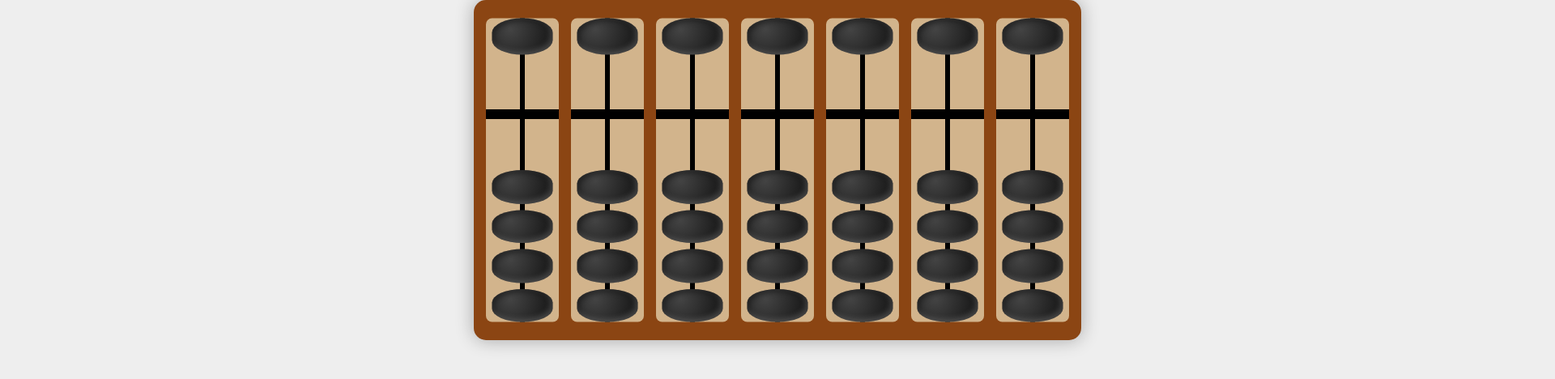
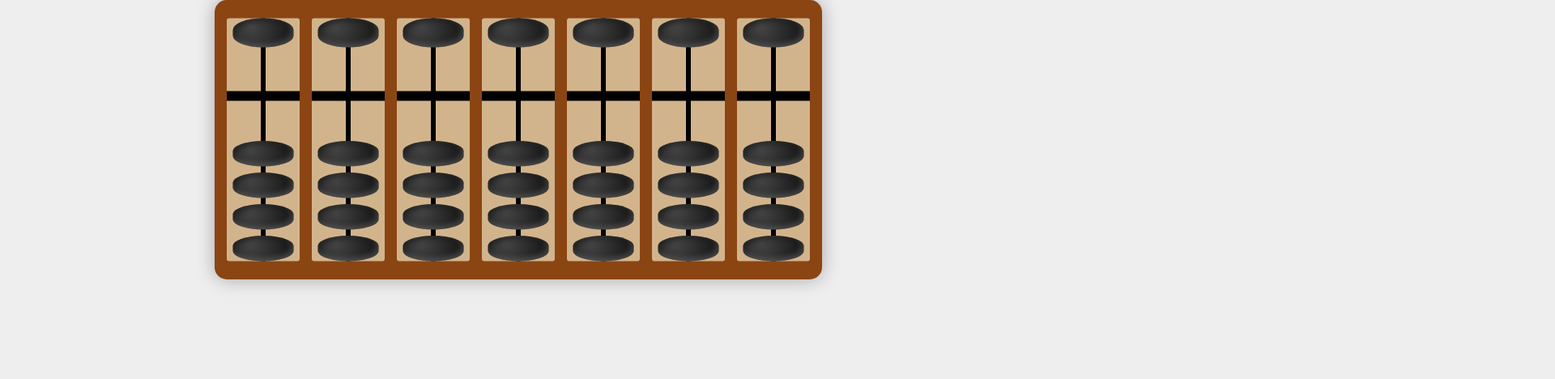
Before and after one commit to Lisa-Wonder-Kids/Soroban, a plain HTML site: page index.html in a window 1280 px wide. Shown: the whole page at 81% size, 1920 px wide, since content can reach past the window. Drawn offline with Linux system fonts and the light colour scheme.

Commit message:
Update index.html

```diff
--- a/index.html
+++ b/index.html
@@ -13,7 +13,7 @@ body {
   justify-content: center;
   padding: 0px; /* Increased padding around the content */
   margin: 0; /* Remove default margin for full width */
-  width: 150%;
+  width: 100%;
   height: 100%; /* Full screen height */
   box-sizing: border-box; /* Ensure padding doesn't affect width/height */
 }
@@ -35,9 +35,9 @@ body {
 .rod {
   position: relative;
   width: 60px; /* Increased rod width */
-  height:250px; /* Increased rod height */
+  height:200px; /* Increased rod height */
   background: #D2B48C;
-  border-radius: 5px;
+  border-radius: 2px;
   display: flex;
   flex-direction: column;
   align-items: center;
```
